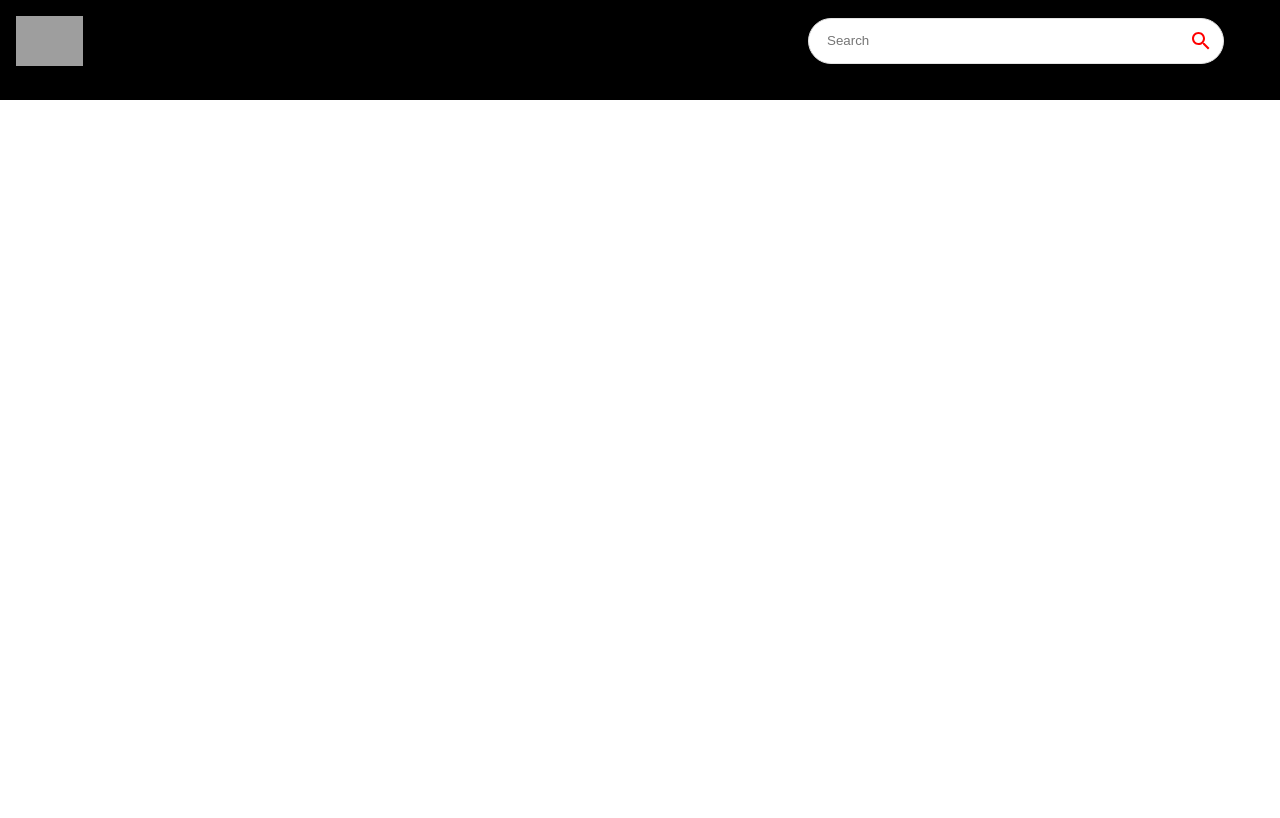
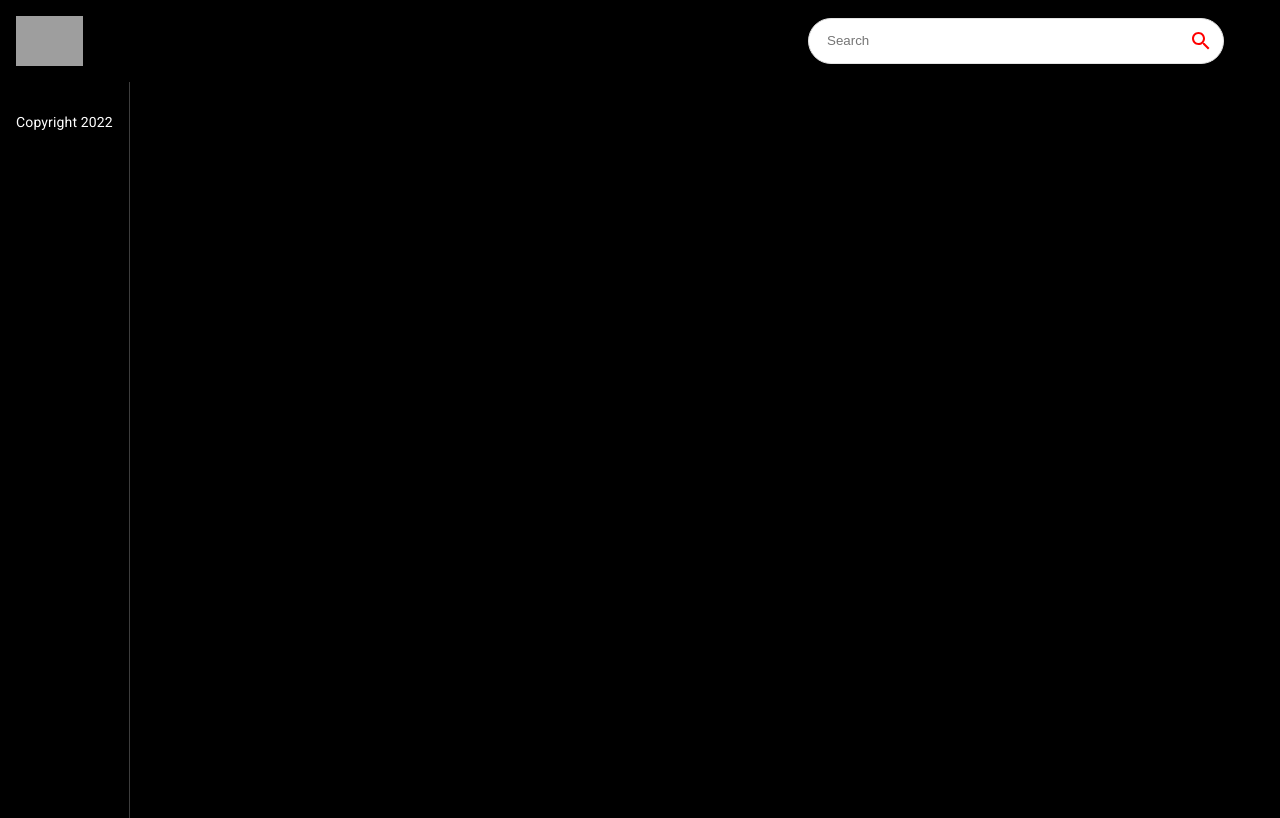
Before and after one commit to Susan56789/youtube_clone, a React (Create React App) app: page / in a window 1280 px wide. Built offline with nearby package versions, Linux system fonts and the light colour scheme; grey boxes are pictures that could not be loaded.

Commit message:
Feeds and Sidebar Component

```diff
--- a/src/components/Feed.jsx
+++ b/src/components/Feed.jsx
@@ -1,9 +1,23 @@
-import React from 'react'
+import React, { useState, useEffct } from 'react'
+import { Box, Stack, Typography } from '@mui/material'
+import Sidebar from './Sidebar'
 
-const Feed = () => {
-  return (
-    <div>Feed</div>
-  )
-}
+const Feed = () =>
+(
+  <Stack sx={{ flexDirection: { sx: "column", md: 'row' } }}>
+    <Box
+      sx={{
+        height: { sx: 'auto', md: '92vh' },
+        borderRight: '1px solid #3d3d3d',
+        px: { sx: 0, md: 2 }, //padding horizontal
+      }}>
+      <Sidebar />
+      <Typography className='copyright' variant='body2' sx={{ mt: 1.5, color: '#fff' }}>
+        Copyright 2022
+      </Typography>
+    </Box>
+  </Stack>
+)
+
 
 export default Feed
--- /dev/null
+++ b/src/components/Sidebar.jsx
@@ -0,0 +1,9 @@
+import React from 'react'
+
+const Sidebar = () =>
+(
+    <div>Sidebar</div>
+)
+
+
+export default Sidebar
--- a/src/components/index.js
+++ b/src/components/index.js
@@ -4,3 +4,4 @@
 export { default as ChannelDetail } from './ChannelDetail';
 export { default as SearchFeed } from './SearchFeed';
 export { default as SearchBar } from './SearchBar';
+export { default as Sidebar } from './Sidebar';
```
